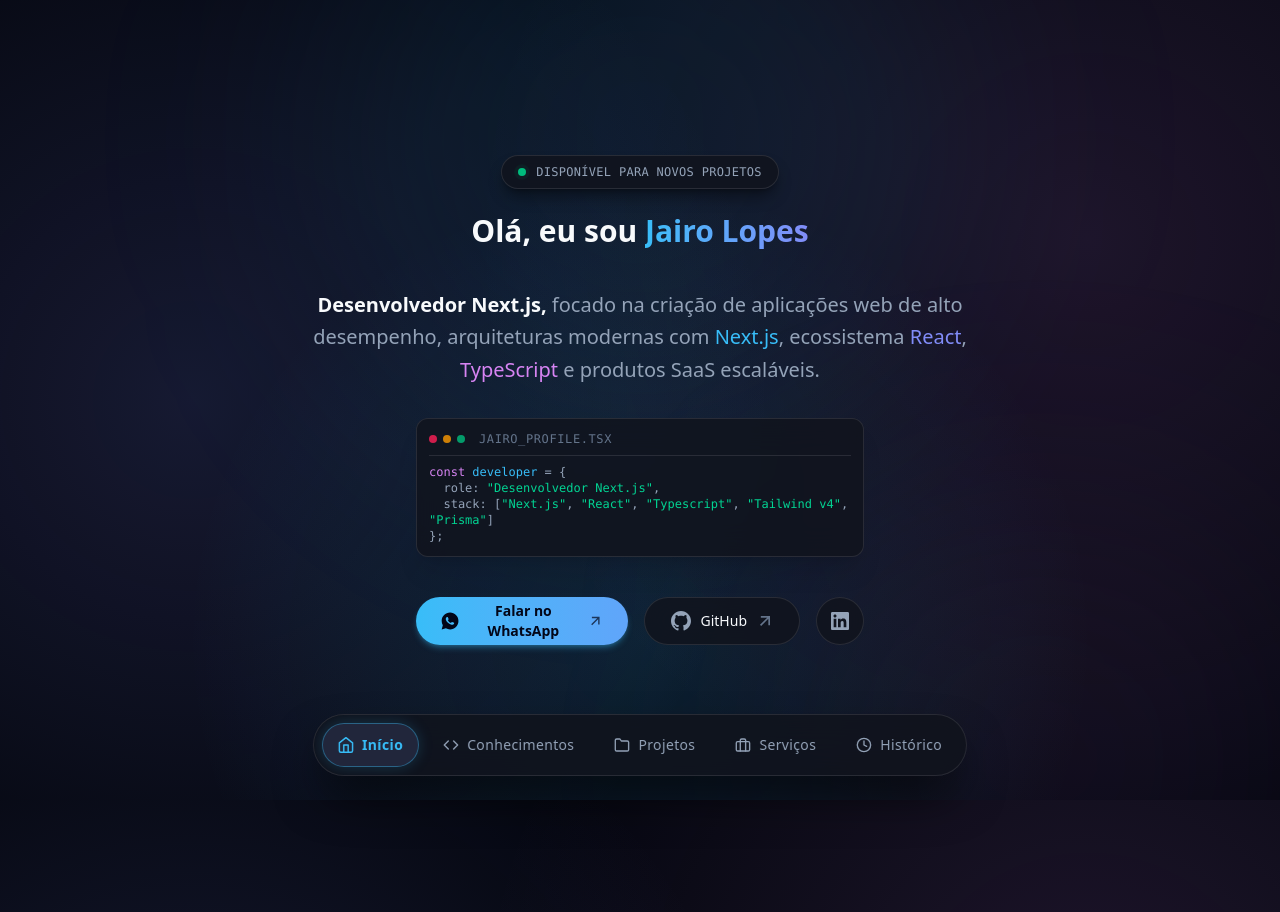
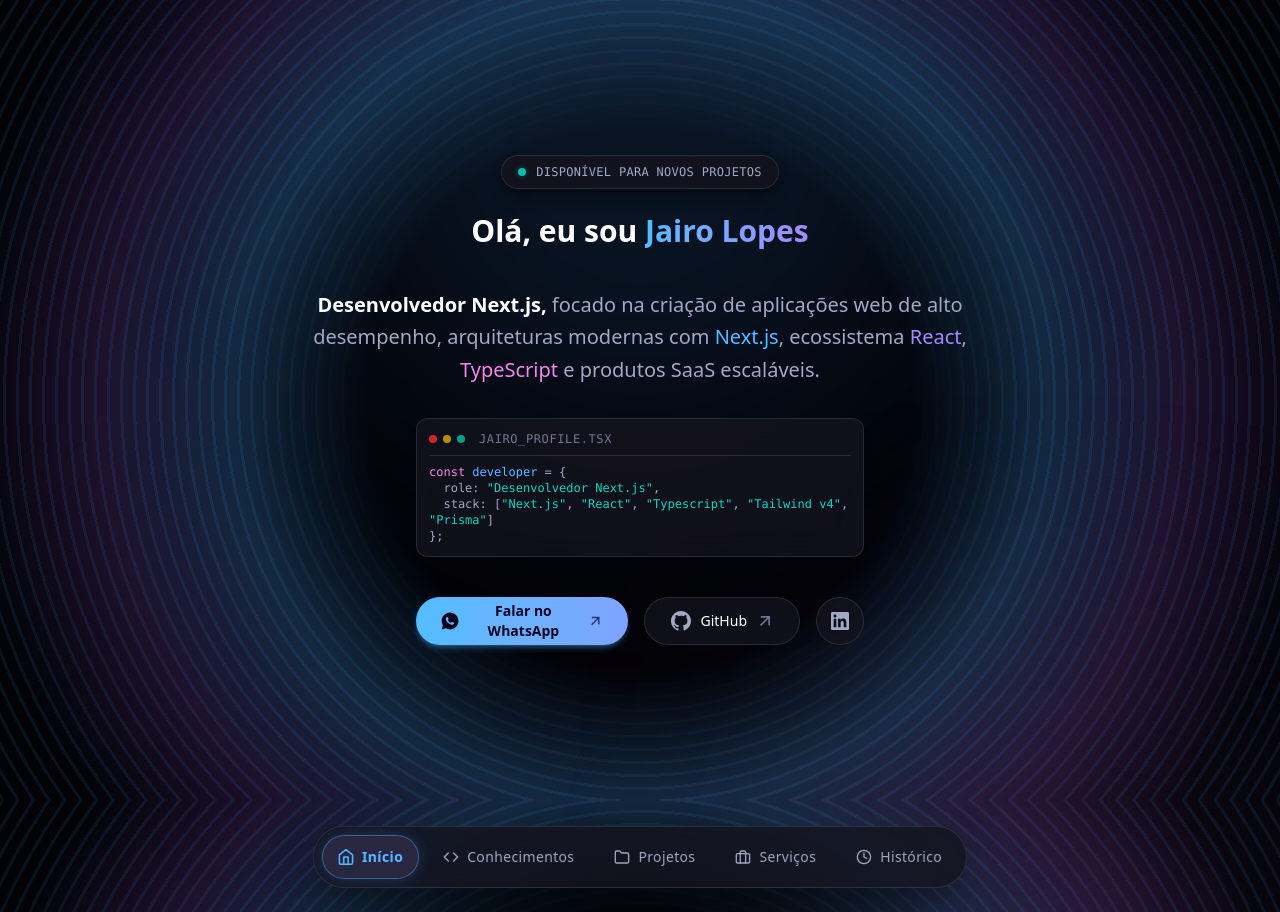
Before and after one commit to JairoLopes/jairo-portfolio, a Next.js app: page / in a window 1280 px wide. Built offline with nearby package versions, Linux system fonts and the light colour scheme.

Commit message:
Update globals.css

```diff
--- a/src/app/globals.css
+++ b/src/app/globals.css
@@ -39,25 +39,91 @@
 }
 
 /* Força o tema escuro mesmo que o SO ou navegador estejam configurados para Light Mode */
+@keyframes heated-accretion {
+  0% {
+    background-position: 0% 50%;
+    filter: hue-rotate(0deg);
+  }
+  50% {
+    background-position: 100% 50%;
+    filter: hue-rotate(30deg) brightness(1.1);
+  }
+  100% {
+    background-position: 0% 50%;
+    filter: hue-rotate(0deg);
+  }
+}
+
 html,
 body {
-  background-color: #04060f !important;
+  background-color: #020205 !important;
   background-image:
     radial-gradient(
-      circle at 15% 50%,
-      rgba(129, 140, 248, 0.15),
-      transparent 50%
+      circle at 50% 50%,
+      #020205 38%,
+      rgba(217, 70, 239, 0.18) 55%,
+      rgba(129, 140, 248, 0.12) 75%,
+      transparent 90%
     ),
+    repeating-radial-gradient(
+      circle at 50% 50%,
+      transparent 0,
+      transparent 18px,
+      rgba(244, 63, 94, 0.04) 18px,
+      rgba(244, 63, 94, 0.04) 20px
+    );
+  background-size:
+    160% 160%,
+    100% 100%;
+  animation: heated-accretion 14s ease-in-out infinite;
+  background-attachment: fixed;
+  color: #e0f2fe !important;
+  color-scheme: dark;
+}
+
+@keyframes high-freq-waves-down {
+  0% {
+    background-position:
+      50% -20%,
+      50% -20%;
+    filter: brightness(0.95);
+  }
+  50% {
+    background-position:
+      50% 120%,
+      50% 120%;
+    filter: brightness(1.15) hue-rotate(20deg);
+  }
+  100% {
+    background-position:
+      50% -20%,
+      50% -20%;
+    filter: brightness(0.95);
+  }
+}
+
+html,
+body {
+  background-color: #010307 !important;
+  background-image:
     radial-gradient(
-      circle at 85% 30%,
-      rgba(215, 132, 243, 0.12),
-      transparent 50%
+      circle at 50% 50%,
+      #010307 36%,
+      rgba(56, 189, 248, 0.2) 54%,
+      rgba(139, 92, 246, 0.15) 72%,
+      transparent 90%
     ),
-    radial-gradient(
-      circle at 50% 80%,
-      rgba(56, 189, 248, 0.15),
-      transparent 50%
+    repeating-radial-gradient(
+      circle at 50% 50%,
+      transparent 0,
+      transparent 10px,
+      rgba(56, 189, 248, 0.08) 10px,
+      rgba(56, 189, 248, 0.08) 13px
     );
+  background-size:
+    160% 160%,
+    100% 100%;
+  animation: high-freq-waves-down 26s ease-in-out infinite;
   background-attachment: fixed;
   color: #e0f2fe !important;
   color-scheme: dark;
```
